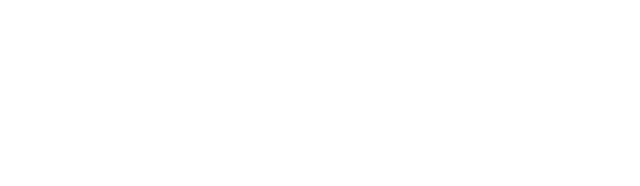
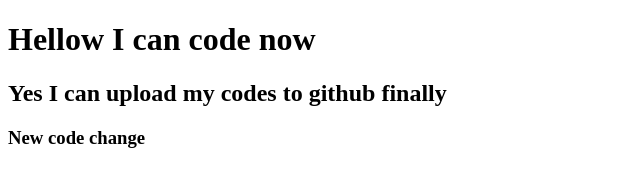
Before and after one commit to Emon143Nerd/my-first-repo, a plain HTML site: page index.html in a window 1280 px wide. Shown: the whole page, without its empty margins (0-640 px from the left). Drawn offline with Linux system fonts and the light colour scheme.

Commit message:
added header

```diff
--- a/index.html
+++ b/index.html
@@ -6,6 +6,9 @@
   <title>My first repository</title>
 </head>
 <body>
+  <h1>Hellow I can code now</h1>
+  <h2>Yes I can upload my codes to github finally</h2>
+  <h3>New code change</h3>
 
 </body>
 </html>
```
